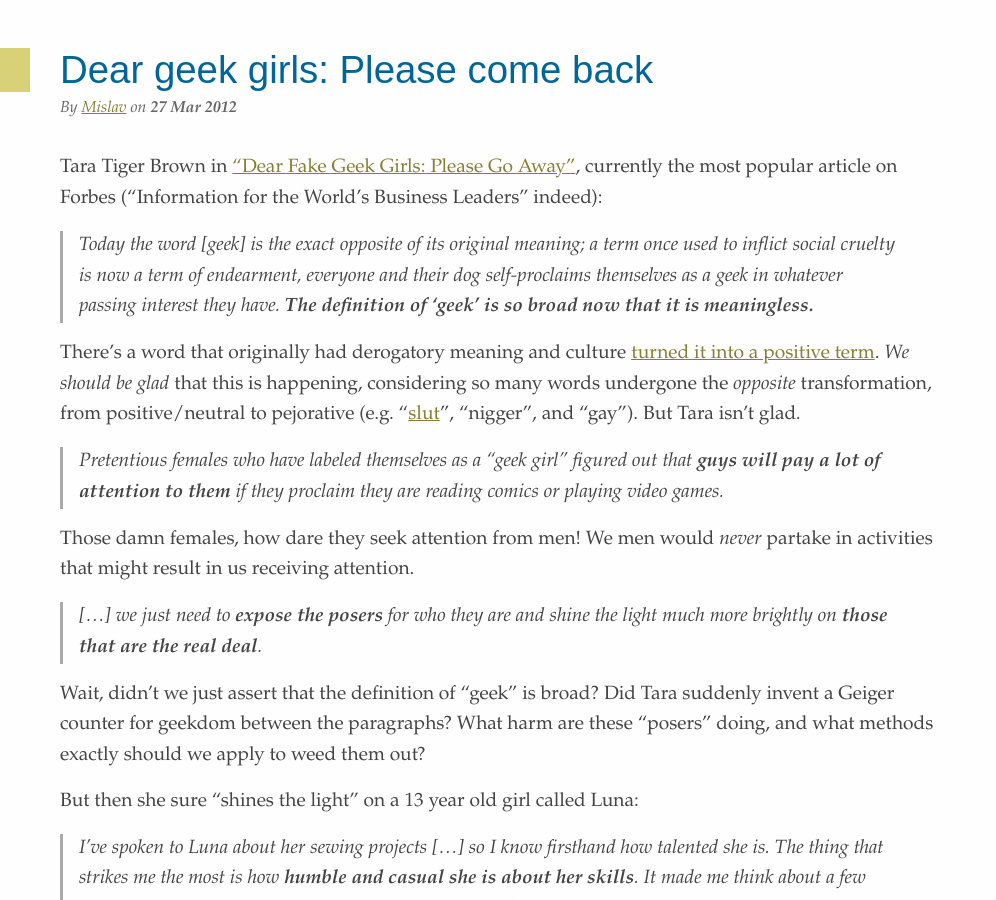
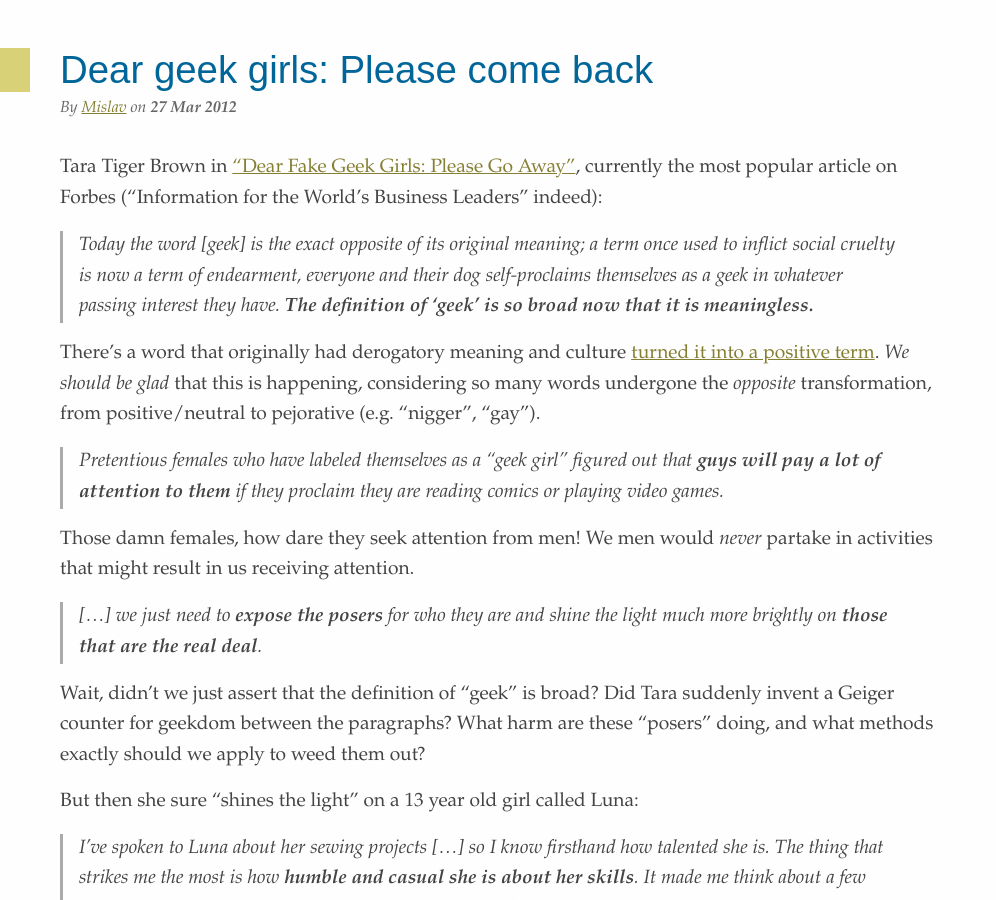
Before and after one commit to mislav/blog, a Jekyll site: the page built from _posts/2012-03-27-dear-geek-girls.md, in a window 1280 px wide and 900 px high. Shown: the whole window, without its empty margins (0-996 px from the left). Built offline with Jekyll 4.4.1, drawn with Linux system fonts in a browser that asks for light colours; Markdown is read by kramdown in place of the engine named in the settings.

Commit message:
remove "slut" from list of terms that were once neutral
The etymology of the word slut points out that the original meaning of
the word was always pejorative: http://en.wikipedia.org/wiki/Slut#Etymology

```diff
--- a/_posts/2012-03-27-dear-geek-girls.md
+++ b/_posts/2012-03-27-dear-geek-girls.md
@@ -21,10 +20,7 @@ Leaders</q> indeed):
 There's a word that originally had derogatory meaning and culture [turned it into
 a positive term][reap]. _We should be glad_ that this is happening, considering so
 many words undergone the _opposite_ transformation, from positive/neutral to
-pejorative (e.g.  "<a
-href="http://feministing.com/2011/05/16/a-few-words-about-reclaiming-“slut”/"
-title="A few words about reclaiming “slut”">slut</a>", "nigger", and "gay"). But
-Tara isn't glad.
+pejorative (e.g. "nigger", "gay").
 
 > Pretentious females who have labeled themselves as a “geek girl” figured out
 > that **guys will pay a lot of attention to them** if they proclaim they are
```
Also changed, not shown: other parts of _posts/2012-03-27-dear-geek-girls.md (+1 -2 lines).
